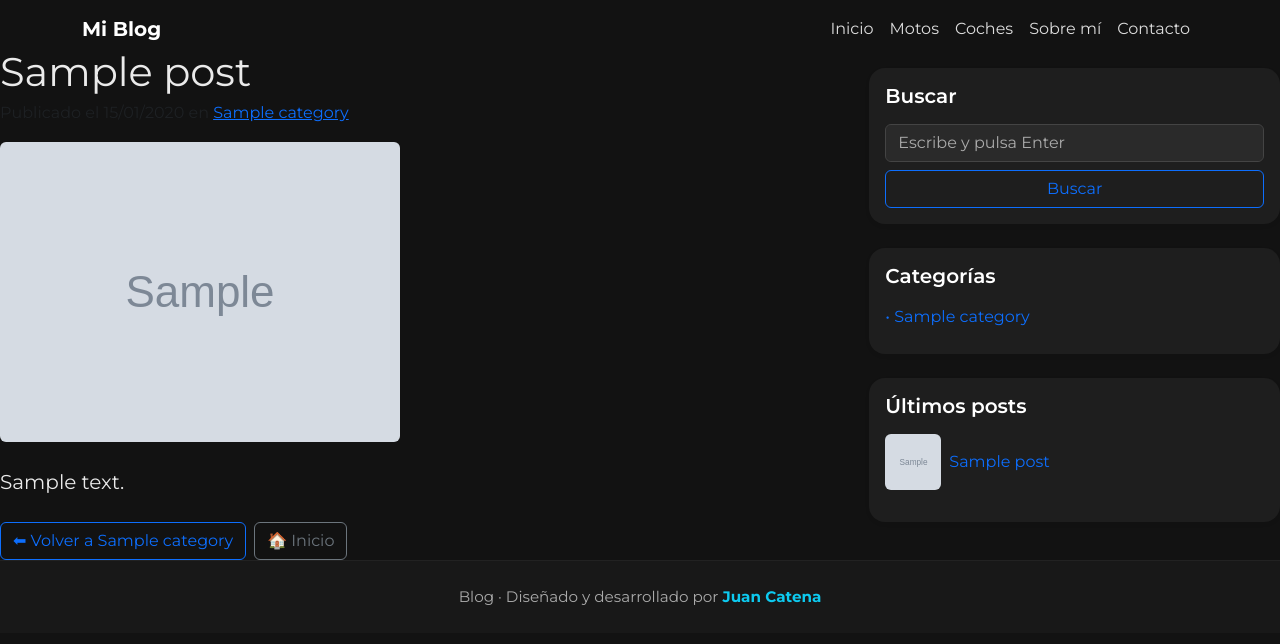
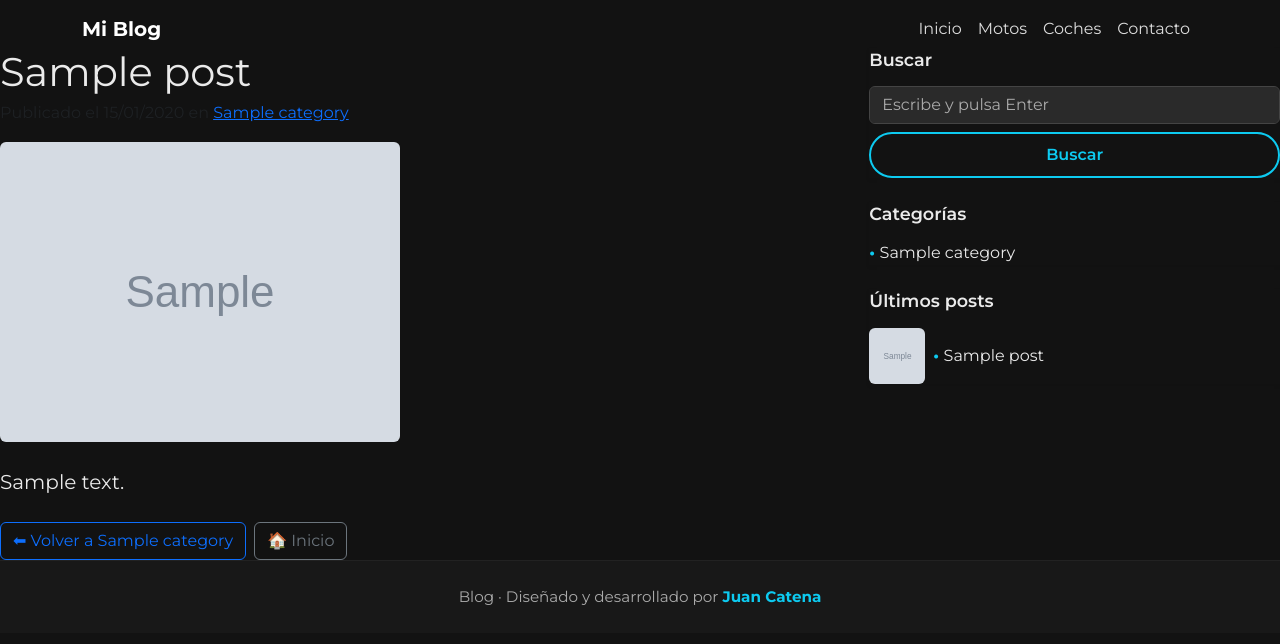
Before and after one commit to J-Catena/Blog, a Django app: a page that uses templates/posts/base.html in a window 1280 px wide. Shown: the top 644 px of the page. Run offline with Django 5.2, Linux system fonts and the light colour scheme; tables that the repository leaves empty hold one stand-in row (values such as "Sample post"); grey boxes marked "Sample" are stand-in pictures; some libraries are stand-ins or nearby versions.

Commit message:
corrección del aside y añadido mas post de ejemplo

```diff
--- a/static/assets/styles.css
+++ b/static/assets/styles.css
@@ -288,3 +288,98 @@ footer a:hover {
     color: #0bb1d3;
     text-decoration: underline;
 }
+
+
+/* Botón buscar (aside) */
+.btn-aside {
+    background-color: transparent;
+    border: 2px solid #0dcaf0;
+    color: #0dcaf0;
+    font-weight: 600;
+    border-radius: 30px;
+    transition: all 0.3s ease;
+}
+
+.btn-aside:hover {
+    background-color: #0dcaf0;
+    color: #121212;
+}
+
+/* Enlaces aside */
+.aside-link {
+    color: #eaeaea;
+    transition: color 0.2s ease;
+    text-decoration: none;
+}
+
+.aside-link:hover {
+    color: #0dcaf0;
+    text-decoration: underline;
+}
+
+/* ======================
+   Aside (categorías y últimos posts)
+====================== */
+
+
+.aside-card ul li a {
+    color: #eaeaea;
+    transition: color 0.2s ease;
+    font-weight: 500;
+}
+
+
+.aside-card ul li a:hover {
+    color: #0dcaf0;
+    text-decoration: underline;
+}
+
+
+.aside-card ul li a::before {
+    content: "• ";
+    color: #0dcaf0;
+    font-weight: bold;
+}
+
+/* ======================
+   Títulos del aside (con subrayado animado)
+====================== */
+.aside-card-title {
+    font-size: 1.1rem;
+    font-weight: 600;
+    color: #eaeaea;
+    position: relative;
+    display: inline-block;
+    cursor: pointer;
+}
+
+.aside-card-title::after {
+    content: "";
+    position: absolute;
+    left: 0;
+    bottom: -4px;
+    width: 100%;
+    height: 2px;
+    background-color: #0dcaf0;
+    transform: scaleX(0);
+    transform-origin: left;
+    transition: transform 0.3s ease;
+}
+
+.aside-card-title:hover {
+    color: #0dcaf0;
+}
+
+.aside-card-title:hover::after {
+    transform: scaleX(1);
+}
+
+/* Contorno del aside */
+.blog-aside {
+    border: 1px solid #0dcaf0;
+    border-radius: 20px;
+    box-shadow: 0 0 12px rgba(13,202,240,.4);
+    margin-top: 6rem;
+    padding: 1.5rem;
+    background-color: #1a1a1a;
+}
--- a/templates/posts/about.html
+++ b/templates/posts/about.html
@@ -1,6 +1,7 @@
 {% extends "posts/base.html" %}
 {% block content %}
 <h1>Sobre mí</h1>
-<p>Soy [Tu Nombre], apasionado de la tecnología, las motos y los coches.
-    Este blog es parte de mi portfolio, donde muestro lo que sé hacer con Django.</p>
+<p>Soy Juan, apasionado de la tecnología, las motos y los coches.
+    Este blog es parte de mi portfolio, donde uno dos de mis pasiones,
+    como son el motor y la programación y muestro lo que sé hacer con Django.</p>
 {% endblock %}
--- a/templates/posts/base.html
+++ b/templates/posts/base.html
@@ -12,7 +12,7 @@
     <!-- Bootstrap -->
     <link href="https://cdn.jsdelivr.net/npm/bootstrap@5.3.3/dist/css/bootstrap.min.css" rel="stylesheet">
 
-    <!-- Tu CSS -->
+    <!-- CSS -->
     <link rel="stylesheet" href="{% static 'assets/styles.css' %}">
 </head>
 
@@ -40,9 +40,9 @@
                     <li class="nav-item"><a
                             class="nav-link {% if request.resolver_match.url_name == 'category' and category.slug == 'coches' %}active{% endif %}"
                             href="{% url 'posts:category' 'coches' %}">Coches</a></li>
-                    <li class="nav-item"><a
+                    <!-- <li class="nav-item"><a
                             class="nav-link {% if request.resolver_match.url_name == 'about' %}active{% endif %}"
-                            href="{% url 'posts:about' %}">Sobre mí</a></li>
+                            href="{% url 'posts:about' %}">Sobre mí</a></li> -->
                     <li class="nav-item"><a
                             class="nav-link {% if request.resolver_match.url_name == 'contact' %}active{% endif %}"
                             href="{% url 'posts:contact' %}">Contacto</a></li>
@@ -73,7 +73,7 @@
     <script src="https://cdn.jsdelivr.net/npm/bootstrap@5.3.3/dist/js/bootstrap.bundle.min.js"></script>
     <!-- GSAP -->
     <script src="https://cdnjs.cloudflare.com/ajax/libs/gsap/3.12.2/gsap.min.js"></script>
-    <!-- Tu JS -->
+    <!-- JS -->
     <script src="{% static 'assets/main.js' %}"></script>
 </body>
 
--- a/templates/posts/category_list.html
+++ b/templates/posts/category_list.html
@@ -2,7 +2,7 @@
 {% block content %}
 <div class="row g-4">
     <!-- Contenido principal -->
-    <div class="col-lg-8">
+    <div class="col-lg-8 p-5">
         <h1 class="mb-4">{{ category.name }}</h1>
 
         <div class="row">
@@ -51,7 +51,7 @@
     </div>
 
     <!-- Aside -->
-    <div class="col-lg-4">
+    <div class="col-lg-4 p-5">
         {% include "posts/partials/aside.html" %}
     </div>
 </div>
--- a/templates/posts/home.html
+++ b/templates/posts/home.html
@@ -30,7 +30,7 @@
             </div>
             {% endfor %}
         </div>
-        <div class="text-center mt-4">
+        <div class="text-center mt-4 pt-3">
             <a href="{% url 'posts:category' 'motos' %}" class="btn btn-outline-warning">Ver más motos</a>
         </div>
     </div>
@@ -55,7 +55,7 @@
             </div>
             {% endfor %}
         </div>
-        <div class="text-center mt-4">
+        <div class="text-center mt-4 pt-3">
             <a href="{% url 'posts:category' 'coches' %}" class="btn btn-outline-info">Ver más coches</a>
         </div>
     </div>
--- a/templates/posts/partials/aside.html
+++ b/templates/posts/partials/aside.html
@@ -1,22 +1,23 @@
 <!-- Buscador -->
-<div class="card mb-4 shadow-sm">
-    <div class="card-body">
-        <h5 class="card-title mb-3">Buscar</h5>
+<div class="aside-card mb-4 shadow-sm">
+
+    <div class="aside-card-body">
+        <h5 class="aside-card-title mb-3">Buscar</h5>
         <form method="get" action="{% url 'posts:search' %}">
             <input type="text" name="q" class="form-control mb-2" placeholder="Escribe y pulsa Enter">
-            <button class="btn btn-outline-primary w-100" type="submit">Buscar</button>
+            <button class="btn-aside btn-outline-primary w-100" type="submit">Buscar</button>
         </form>
     </div>
 </div>
 
 <!-- Categorías -->
-<div class="card mb-4 shadow-sm">
-    <div class="card-body">
-        <h5 class="card-title mb-3">Categorías</h5>
+<div class="aside-card mb-4 shadow-sm">
+    <div class="aside-card-body">
+        <h5 class="aside-card-title mb-3">Categorías</h5>
         <ul class="list-unstyled mb-0">
             {% for cat in sidebar_categories %}
             <li class="mb-2">
-                <a class="text-decoration-none" href="{% url 'posts:category' cat.slug %}">• {{ cat.name }}</a>
+                <a class="text-decoration-none" href="{% url 'posts:category' cat.slug %}"> {{ cat.name }}</a>
             </li>
             {% empty %}
             <li class="text-muted">Aún no hay categorías.</li>
@@ -26,9 +27,9 @@
 </div>
 
 <!-- Últimos posts -->
-<div class="card mb-4 shadow-sm">
-    <div class="card-body">
-        <h5 class="card-title mb-3">Últimos posts</h5>
+<div class="aside-card mb-4 shadow-sm">
+    <div class="aside-card-body">
+        <h5 class="aside-card-title mb-3">Últimos posts</h5>
         <ul class="list-unstyled mb-0">
             {% for p in sidebar_latest_posts %}
             <li class="mb-3 d-flex align-items-center">
@@ -43,4 +44,5 @@
             {% endfor %}
         </ul>
     </div>
+
 </div>
```
Also changed, not shown: media/covers/AlfaRomeuGiulia.jpg (added), media/covers/fondo-harley.jpg (added), media/covers/fondo-jeep.jpg (added), media/covers/fondo-trail.jpg (added), static/assets/img/AlfaRomeuGiulia.jpg (added), static/assets/img/fondo-harley.jpg (added), static/assets/img/fondo-jeep.jpg (added), static/assets/img/fondo-trail.jpg (added), 1 other file.
